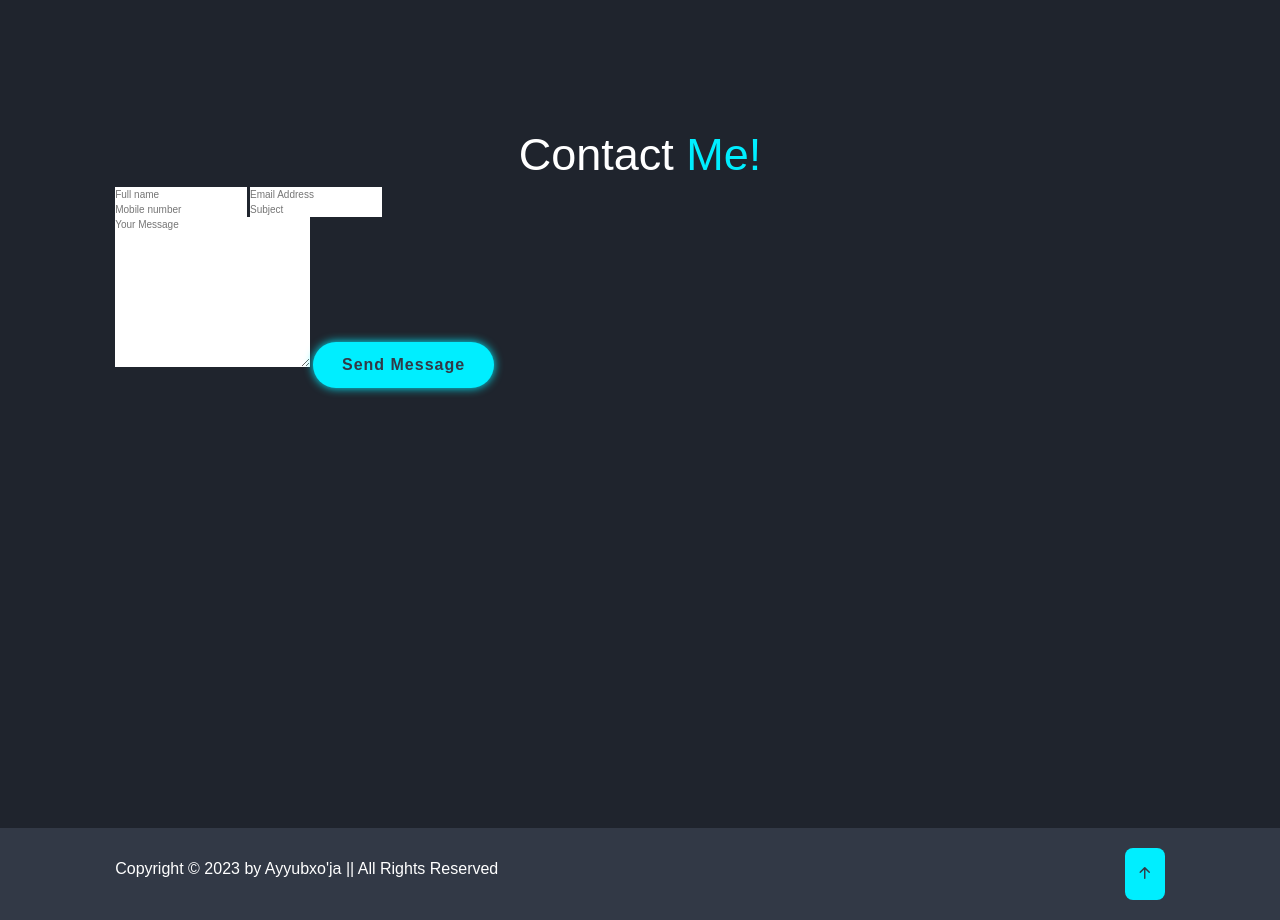
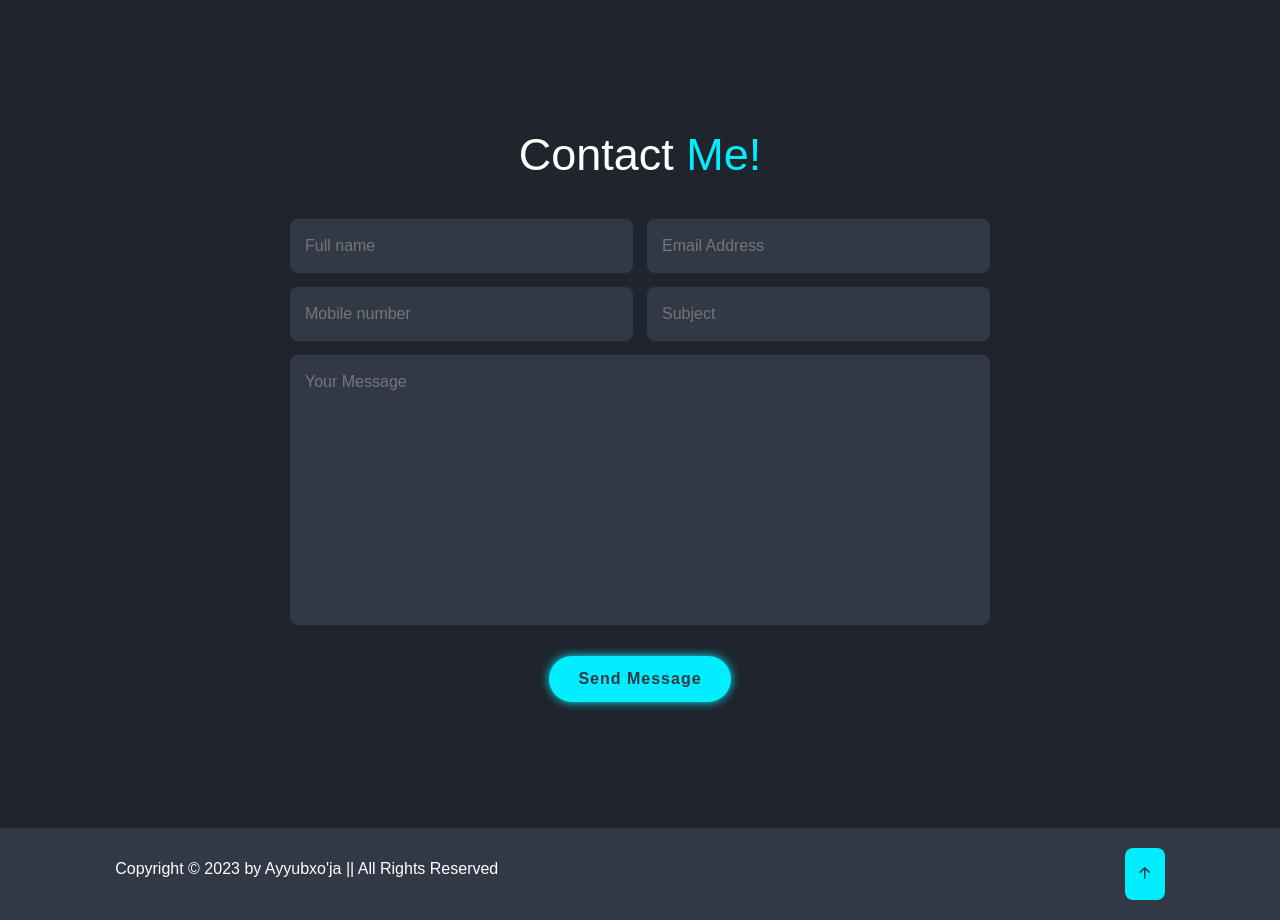
Before and after one commit to ayyub1512/Portfolioayyub2, a plain HTML site: page index.html in a window 1280 px wide. Shown: the part 3145-4065 px from the top of the page. Drawn offline with nearby package versions, Linux system fonts and the light colour scheme.

Commit message:
add files

```diff
--- a/style.css
+++ b/style.css
@@ -25,6 +25,7 @@ body {
     background: var(--bg-color);
     color: var(--text-collor);
 }
+
 
 /* header start */
 
@@ -337,6 +338,47 @@ span {
     }
 }
 
+.contact h2 {
+    margin-bottom: 3rem;
+}
+
+.contact form {
+    max-width: 70rem;
+    margin: 1rem auto;
+    text-align: center;
+    margin-bottom: 3rem;
+}
+
+.contact form .input-box {
+    display: flex;
+    justify-content: space-between;
+    flex-wrap: wrap;
+}
+
+.contact form .input-box input,
+.contact form textarea {
+    width: 100%;
+    padding: 1.5rem;
+    font-size: 1.6rem;
+    color: var(--text-color);
+    background: var(--secound-bg-color);
+    border-radius: .8rem;
+    margin: .7rem 0;
+}
+
+.contact form .input-box input {
+    width: 49%;
+}
+
+.contact form textarea {
+    resize: none;
+}
+
+.contact form .btn {
+    margin-top: 2rem;
+    cursor: pointer;
+}
+
 .footer {
     display: flex;
     justify-content: space-between;
```
